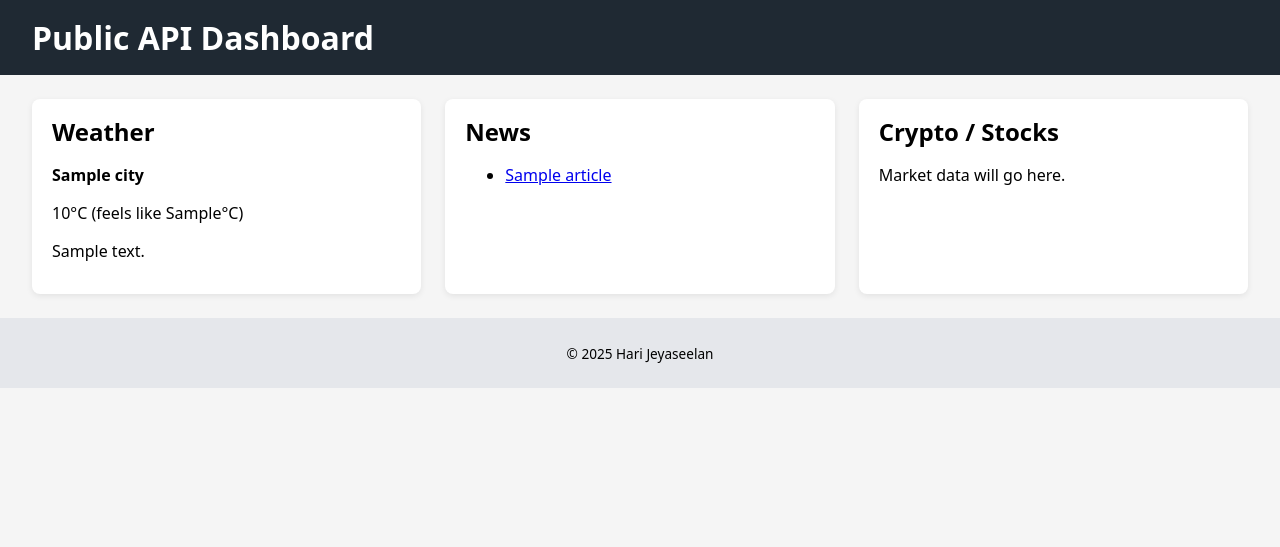
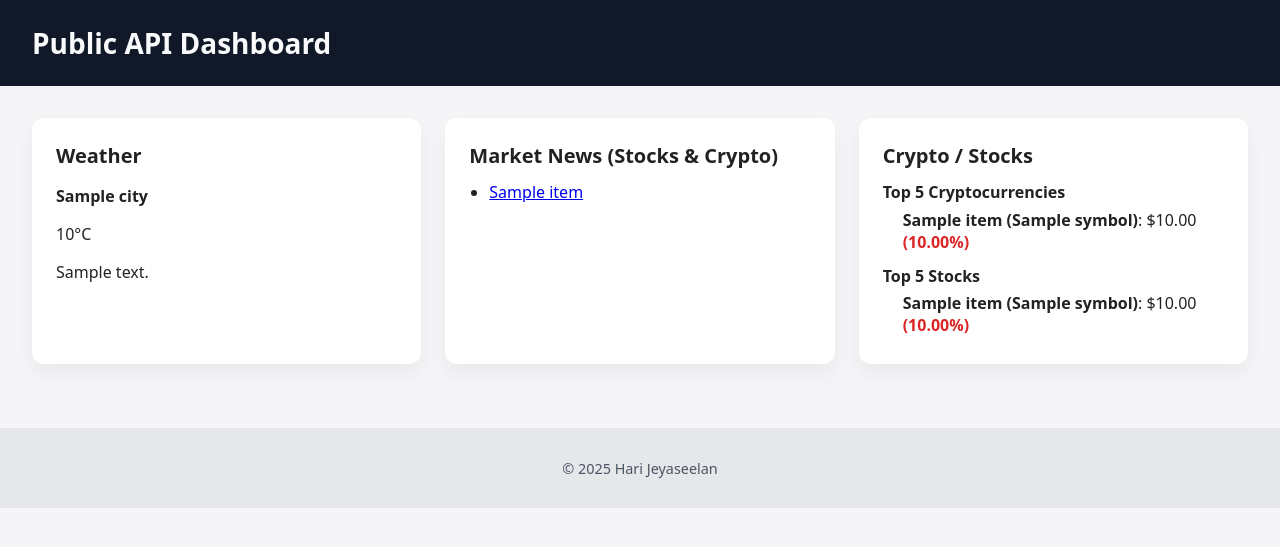
Before and after one commit to Hari21jr/public-api-dashboard, a Flask app: template templates/home.html in a window 1280 px wide. Shown: the top 547 px of the page. Run offline with Flask 3, Linux system fonts and the light colour scheme; the template is opened without the code that fills it: most values are stand-ins (such as "Sample title", 1, 10 or a date in 2020).

Commit message:
Finalize public API dashboard with market data

```diff
--- a/app.py
+++ b/app.py
@@ -1,91 +1,224 @@
 import os
+import requests
+from flask import Flask, render_template
+from dotenv import load_dotenv
+import xml.etree.ElementTree as ET
 
-import requests
-from dotenv import load_dotenv
-from flask import Flask, render_template
-
-# Load variables from .env file (like OPENWEATHER_API_KEY)
 load_dotenv()
 
 app = Flask(__name__)
 
 
-def get_weather(city="Ottawa", country="CA"):
-    """Call OpenWeatherMap API and return a small dictionary of weather info."""
-    api_key = os.getenv("OPENWEATHER_API_KEY")
-    if not api_key:
-        print("DEBUG: No OPENWEATHER_API_KEY found in environment.")
-        return None
+# ---------- Weather (Open-Meteo, no API key needed) ----------
 
-    # Don't print the whole key, just the first few characters
-    print("DEBUG: Using API key starting with:", api_key[:5])
+def get_weather_data():
+    """
+    Fetch current weather for Ottawa using Open-Meteo (no API key).
+    """
+    url = "https://api.open-meteo.com/v1/forecast"
+    params = {
+        "latitude": 45.4215,    # Ottawa
+        "longitude": -75.6972,
+        "current_weather": "true",
+    }
 
-    url = "https://api.openweathermap.org/data/2.5/weather"
-    params = {
-        "q": f"{city},{country}",
-        "units": "metric",
-        "appid": api_key,
+    # Simple mapping of weather codes to descriptions
+    weather_code_map = {
+        0: "Clear sky",
+        1: "Mainly clear",
+        2: "Partly cloudy",
+        3: "Overcast",
+        45: "Fog",
+        48: "Depositing rime fog",
+        51: "Light drizzle",
+        53: "Moderate drizzle",
+        55: "Dense drizzle",
+        61: "Slight rain",
+        63: "Moderate rain",
+        65: "Heavy rain",
+        71: "Slight snowfall",
+        73: "Moderate snowfall",
+        75: "Heavy snowfall",
+        80: "Rain showers",
+        81: "Rain showers",
+        82: "Violent rain showers",
+        95: "Thunderstorm",
+        96: "Thunderstorm with slight hail",
+        99: "Thunderstorm with heavy hail",
     }
 
     try:
-        response = requests.get(url, params=params, timeout=5)
-        print("DEBUG: Weather API status code:", response.status_code)
-        print("DEBUG: Weather API response (truncated):", response.text[:200])
+        resp = requests.get(url, params=params, timeout=10)
+        resp.raise_for_status()
+        data = resp.json()
+        cw = data.get("current_weather", {})
+        print("DEBUG: Weather API status code:", resp.status_code)
+        print("DEBUG: Weather API data:", cw)
 
-        response.raise_for_status()
-        data = response.json()
+        if not cw:
+            return None
+
+        code = cw.get("weathercode")
+        description = weather_code_map.get(code, "Current conditions")
 
         weather = {
-            "city": data.get("name"),
-            "temperature": round(data["main"]["temp"]),
-            "feels_like": round(data["main"]["feels_like"]),
-            "description": data["weather"][0]["description"].title(),
+            "city": "Ottawa",
+            "temp": round(cw.get("temperature", 0)),
+            "description": description,
         }
         return weather
-    except requests.RequestException as e:
-        print("DEBUG: Error calling weather API:", e)
+    except Exception as e:
+        print("DEBUG: Weather API error:", e)
         return None
 
 
-def get_news(limit=5):
-    """Fetch top front-page stories from Hacker News (no API key needed)."""
-    url = "https://hn.algolia.com/api/v1/search"
+# ---------- Market / Crypto News via RSS ----------
+
+def get_news_data(limit=8):
+    """
+    Fetch finance/crypto-focused headlines from multiple RSS feeds.
+    We combine them and take the first `limit` items.
+    """
+    FEEDS = [
+        # General finance / markets
+        "https://finance.yahoo.com/news/rssindex",
+        # Crypto-focused feeds
+        "https://www.coindesk.com/arc/outboundfeeds/rss/?outputType=xml",
+        "https://cointelegraph.com/rss",
+    ]
+
+    items = []
+
+    for feed_url in FEEDS:
+        try:
+            resp = requests.get(feed_url, timeout=10)
+            resp.raise_for_status()
+            print(f"DEBUG: News feed status for {feed_url}: {resp.status_code}")
+
+            root = ET.fromstring(resp.text)
+            channel = root.find("channel")
+            if channel is None:
+                continue
+
+            for item in channel.findall("item"):
+                title_el = item.find("title")
+                link_el = item.find("link")
+                if title_el is not None and link_el is not None:
+                    items.append(
+                        {"title": title_el.text, "url": link_el.text}
+                    )
+        except Exception as e:
+            print("DEBUG: News feed error for", feed_url, "->", e)
+            continue
+
+    # You could sort here if you wanted, but RSS usually already gives recent first.
+    return items[:limit]
+
+
+# ---------- Crypto (CoinGecko top 5) ----------
+
+def get_crypto_data():
+    """
+    Fetch top 5 cryptocurrencies by market cap from CoinGecko.
+    """
+    url = "https://api.coingecko.com/api/v3/coins/markets"
     params = {
-        "tags": "front_page",   # front page stories
-        "hitsPerPage": limit,
+        "vs_currency": "usd",
+        "order": "market_cap_desc",
+        "per_page": 5,
+        "page": 1,
+        "price_change_percentage": "24h",
     }
 
     try:
-        response = requests.get(url, params=params, timeout=5)
-        print("DEBUG: News API status code:", response.status_code)
-        response.raise_for_status()
-        data = response.json()
+        resp = requests.get(url, params=params, timeout=10)
+        resp.raise_for_status()
+        data = resp.json()
+        print("DEBUG: Crypto API status code:", resp.status_code)
 
-        articles = []
-        for hit in data.get("hits", []):
-            title = hit.get("title") or hit.get("story_title")
-            link = hit.get("url") or hit.get("story_url")
-            if title and link:
-                articles.append({
-                    "title": title,
-                    "url": link,
-                })
+        crypto_list = []
+        for item in data:
+            crypto_list.append(
+                {
+                    "name": item.get("name"),
+                    "symbol": item.get("symbol", "").upper(),
+                    "price": float(item.get("current_price", 0.0)),
+                    "change_24h": float(
+                        item.get("price_change_percentage_24h", 0.0)
+                    ),
+                }
+            )
+        return crypto_list
+    except Exception as e:
+        print("DEBUG: Crypto API error:", e)
+        return None
 
-        return articles
-    except requests.RequestException as e:
-        print("DEBUG: Error calling news API:", e)
-        return []
 
+# ---------- Stocks (top 5, requires API key) ----------
+
+SAMPLE_STOCKS = [
+    {"name": "Apple Inc.", "symbol": "AAPL", "price": 190.12, "change_24h": 0.75},
+    {"name": "Microsoft Corp.", "symbol": "MSFT", "price": 415.33, "change_24h": 1.20},
+    {"name": "Alphabet Inc. (Class A)", "symbol": "GOOGL", "price": 172.84, "change_24h": -0.45},
+    {"name": "Amazon.com Inc.", "symbol": "AMZN", "price": 175.92, "change_24h": 0.10},
+    {"name": "Meta Platforms Inc.", "symbol": "META", "price": 330.05, "change_24h": -0.80},
+]
+
+
+def get_stock_data():
+    """
+    Fetch quotes for 5 large-cap US stocks using Yahoo Finance's public quote API.
+    If the API is rate-limited or fails (e.g., 429 Too Many Requests), fall back
+    to SAMPLE_STOCKS so the dashboard always has data to display.
+    """
+    symbols = ["AAPL", "MSFT", "GOOGL", "AMZN", "META"]
+    url = "https://query1.finance.yahoo.com/v7/finance/quote"
+    params = {"symbols": ",".join(symbols)}
+
+    try:
+        resp = requests.get(url, params=params, timeout=10)
+        resp.raise_for_status()
+        data = resp.json()
+        print("DEBUG: Stocks API status code:", resp.status_code)
+
+        quotes = data.get("quoteResponse", {}).get("result", [])
+        stock_list = []
+        for q in quotes:
+            stock_list.append(
+                {
+                    "name": q.get("shortName") or q.get("longName") or q.get("symbol"),
+                    "symbol": q.get("symbol"),
+                    "price": float(q.get("regularMarketPrice", 0.0)),
+                    "change_24h": float(q.get("regularMarketChangePercent", 0.0)),
+                }
+            )
+
+        # If API returned nothing for some reason, use fallback sample data
+        if not stock_list:
+            print("DEBUG: Stocks API returned empty result, using SAMPLE_STOCKS")
+            return SAMPLE_STOCKS
+
+        return stock_list
+
+    except Exception as e:
+        print("DEBUG: Stocks API error:", e)
+        print("DEBUG: Using SAMPLE_STOCKS fallback data for stocks")
+        return SAMPLE_STOCKS
+
+# ---------- Routes ----------
 
 @app.route("/")
 def home():
-    weather = get_weather()          # default: Ottawa, CA
-    news = get_news(limit=5)         # top 5 headlines
+    weather = get_weather_data()
+    news = get_news_data()
+    crypto = get_crypto_data()
+    stocks = get_stock_data()
     return render_template(
         "home.html",
-        title="Public API Dashboard",
         weather=weather,
         news=news,
+        crypto=crypto,
+        stocks=stocks,
     )
 
 
--- a/static/css/style.css
+++ b/static/css/style.css
@@ -1,42 +1,115 @@
+/* Basic page styling */
+
 body {
-    font-family: system-ui, -apple-system, BlinkMacSystemFont, "Segoe UI", sans-serif;
     margin: 0;
-    padding: 0;
-    background: #f5f5f5;
+    font-family: system-ui, -apple-system, BlinkMacSystemFont, "Segoe UI",
+        Roboto, Helvetica, Arial, sans-serif;
+    background-color: #f5f5f7;
+    color: #222;
 }
 
 header {
-    background: #1f2933;
-    color: white;
-    padding: 1rem 2rem;
+    background-color: #111827;
+    color: #f9fafb;
+    padding: 1.5rem 2rem;
 }
 
 header h1 {
     margin: 0;
+    font-size: 1.75rem;
+    font-weight: 700;
 }
 
 main {
-    padding: 1.5rem 2rem;
+    padding: 2rem;
+}
+
+/* Dashboard layout */
+
+.dashboard-container {
     display: grid;
     grid-template-columns: repeat(auto-fit, minmax(260px, 1fr));
     gap: 1.5rem;
 }
 
+/* Cards */
+
 .card {
-    background: white;
-    border-radius: 8px;
-    padding: 1rem 1.25rem;
-    box-shadow: 0 2px 6px rgba(0,0,0,0.08);
+    background-color: #ffffff;
+    border-radius: 12px;
+    padding: 1.5rem;
+    box-shadow: 0 10px 20px rgba(15, 23, 42, 0.05);
 }
 
 .card h2 {
     margin-top: 0;
-    margin-bottom: 0.5rem;
+    margin-bottom: 0.75rem;
+    font-size: 1.25rem;
+    font-weight: 700;
 }
+
+/* Subheadings inside cards */
+.card-subheading {
+    margin-top: 0.75rem;
+    margin-bottom: 0.35rem;
+    font-size: 1rem;
+    font-weight: 600;
+}
+
+/* Lists */
+
+.card ul {
+    margin: 0.25rem 0 0;
+    padding-left: 1.25rem;
+}
+
+.card li {
+    margin-bottom: 0.4rem;
+}
+
+/* Crypto list */
+
+.crypto-list {
+    list-style: none;
+    padding-left: 0;
+    margin-top: 0.5rem;
+}
+
+.crypto-list li {
+    margin-bottom: 0.25rem;
+}
+
+/* Stocks list */
+
+.stocks-list {
+    list-style: none;
+    padding-left: 0;
+    margin-top: 0.5rem;
+}
+
+.stocks-list li {
+    margin-bottom: 0.25rem;
+}
+
+/* Positive / negative change colours */
+
+.change-positive {
+    color: #16a34a; /* green */
+    font-weight: 600;
+}
+
+.change-negative {
+    color: #dc2626; /* red */
+    font-weight: 600;
+}
+
+/* Footer */
 
 footer {
     text-align: center;
-    padding: 0.75rem;
-    background: #e5e7eb;
-    font-size: 0.85rem;
+    padding: 1rem 0;
+    margin-top: 2rem;
+    background-color: #e5e7eb;
+    color: #4b5563;
+    font-size: 0.9rem;
 }
--- a/templates/home.html
+++ b/templates/home.html
@@ -1,38 +1,76 @@
 {% extends "base.html" %}
 
 {% block content %}
-<section class="card">
+<div class="dashboard-container">
+
+  <!-- Weather Card -->
+  <div class="card">
     <h2>Weather</h2>
-
     {% if weather %}
       <p><strong>{{ weather.city }}</strong></p>
-        <p>{{ weather.temperature }}&deg;C (feels like {{ weather.feels_like }}&deg;C)</p>
+      <p>{{ weather.temp }}°C</p>
       <p>{{ weather.description }}</p>
     {% else %}
-        <p>Weather data is currently unavailable.</p>
+      <p>Weather data unavailable right now.</p>
     {% endif %}
-</section>
+  </div>
 
-<section class="card">
-    <h2>News</h2>
-
+  <!-- Market News Card -->
+  <div class="card">
+    <h2>Market News (Stocks & Crypto)</h2>
     {% if news and news|length > 0 %}
       <ul>
-            {% for article in news %}
+        {% for item in news %}
           <li>
-                    <a href="{{ article.url }}" target="_blank" rel="noopener noreferrer">
-                        {{ article.title }}
+            <a href="{{ item.url }}" target="_blank" rel="noopener noreferrer">
+              {{ item.title }}
             </a>
           </li>
         {% endfor %}
       </ul>
     {% else %}
-        <p>News headlines are currently unavailable.</p>
+      <p>No market news available right now.</p>
     {% endif %}
-</section>
+  </div>
 
-<section class="card">
+  <!-- Crypto / Stocks Card -->
+  <div class="card">
     <h2>Crypto / Stocks</h2>
-    <p>Market data will go here.</p>
-</section>
+
+    {% if crypto %}
+      <h3 class="card-subheading">Top 5 Cryptocurrencies</h3>
+      <ul class="crypto-list">
+        {% for item in crypto %}
+          <li>
+            <strong>{{ item.name }} ({{ item.symbol }})</strong>:
+            ${{ '%.2f'|format(item.price) }}
+            <span class="{% if item.change_24h >= 0 %}change-positive{% else %}change-negative{% endif %}">
+              ({{ '%.2f'|format(item.change_24h) }}%)
+            </span>
+          </li>
+        {% endfor %}
+      </ul>
+    {% else %}
+      <p>No crypto data available right now.</p>
+    {% endif %}
+
+    {% if stocks %}
+      <h3 class="card-subheading stocks-heading">Top 5 Stocks</h3>
+      <ul class="stocks-list">
+        {% for item in stocks %}
+          <li>
+            <strong>{{ item.name }} ({{ item.symbol }})</strong>:
+            ${{ '%.2f'|format(item.price) }}
+            <span class="{% if item.change_24h >= 0 %}change-positive{% else %}change-negative{% endif %}">
+              ({{ '%.2f'|format(item.change_24h) }}%)
+            </span>
+          </li>
+        {% endfor %}
+      </ul>
+    {% else %}
+      <p>No stock data available right now.</p>
+    {% endif %}
+  </div>
+
+</div>
 {% endblock %}
```
Also changed, not shown: README.md. Lines whose indentation alone changed are shown as unchanged.
